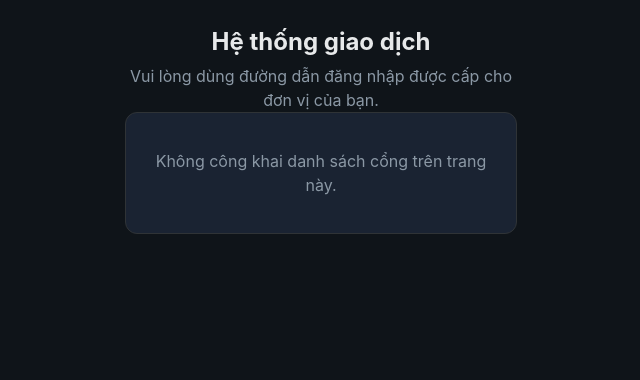
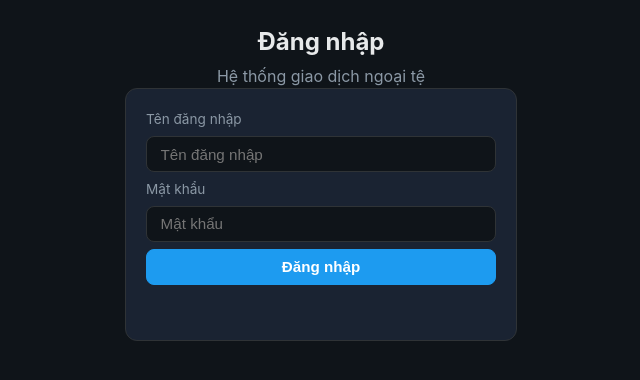
Before and after one commit to trongltgit/anti-bot-pro, a Flask app: page / in a window 1280 px wide. Shown: the top 380 px of the page, without its empty margins (319-959 px from the left). Run offline with Flask 3, Linux system fonts and the light colour scheme.

Commit message:
Update index.html

```diff
--- a/templates/index.html
+++ b/templates/index.html
@@ -3,18 +3,61 @@
 <head>
   <meta charset="UTF-8">
   <meta name="viewport" content="width=device-width, initial-scale=1.0">
-  <title>Hệ thống giao dịch</title>
+  <title>Đăng nhập</title>
   <link rel="stylesheet" href="/static/css/style.css">
 </head>
 <body>
   <div class="container narrow">
     <header class="center">
-      <h1>Hệ thống giao dịch</h1>
-      <p class="subtitle">Vui lòng dùng đường dẫn đăng nhập được cấp cho đơn vị của bạn.</p>
+      <h1>Đăng nhập</h1>
+      <p class="subtitle">Hệ thống giao dịch ngoại tệ</p>
     </header>
-    <section class="card center">
-      <p class="muted">Không công khai danh sách cổng trên trang này.</p>
+
+    <section class="card">
+      <div class="form-col">
+        <label>Tên đăng nhập</label>
+        <input type="text" id="username" autocomplete="username" placeholder="Tên đăng nhập">
+        <label>Mật khẩu</label>
+        <input type="password" id="password" autocomplete="current-password" placeholder="Mật khẩu">
+        <button class="full" onclick="doLogin()">Đăng nhập</button>
+        <p id="login-error" class="error-text"></p>
+      </div>
     </section>
   </div>
+  <script>
+    async function doLogin() {
+      const err = document.getElementById("login-error");
+      err.textContent = "";
+      const username = document.getElementById("username").value.trim();
+      const password = document.getElementById("password").value;
+      if (!username || !password) {
+        err.textContent = "Nhập tên đăng nhập và mật khẩu";
+        return;
+      }
+      try {
+        const res = await fetch("/api/auth/login", {
+          method: "POST",
+          headers: { "Content-Type": "application/json" },
+          credentials: "same-origin",
+          body: JSON.stringify({ username, password }),
+        });
+        const data = await res.json();
+        if (!res.ok) {
+          err.textContent = data.message || "Sai tên đăng nhập hoặc mật khẩu";
+          return;
+        }
+        const role = (data.user && data.user.role) || "";
+        if (role === "HQ") location.href = "/portal/hq";
+        else if (role === "PNV") location.href = "/portal/cn";
+        else if (role === "CUSTOMER") location.href = "/portal/kh";
+        else err.textContent = "Tài khoản không hợp lệ";
+      } catch (e) {
+        err.textContent = "Lỗi kết nối";
+      }
+    }
+    document.getElementById("password").addEventListener("keydown", function (e) {
+      if (e.key === "Enter") doLogin();
+    });
+  </script>
 </body>
 </html>
```
